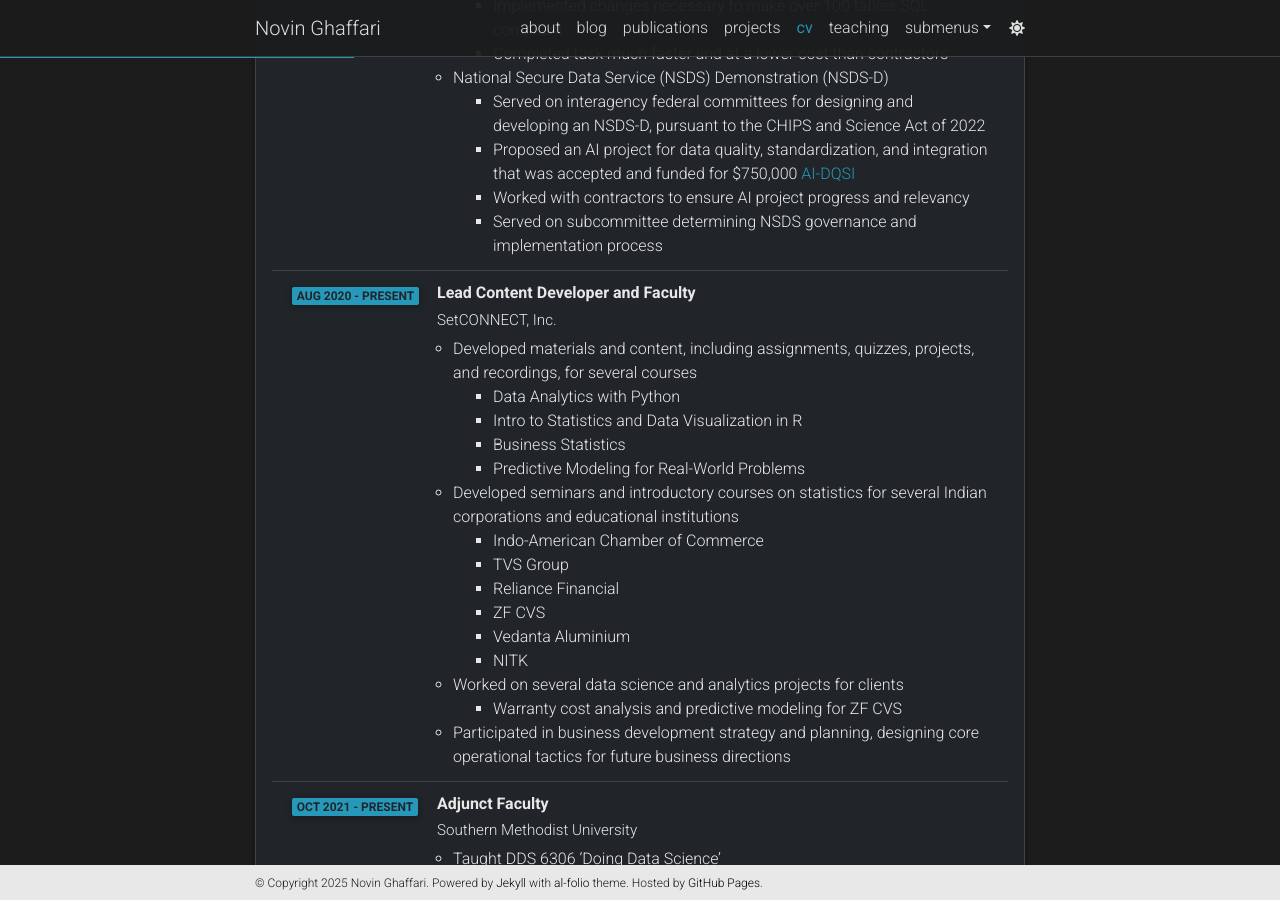
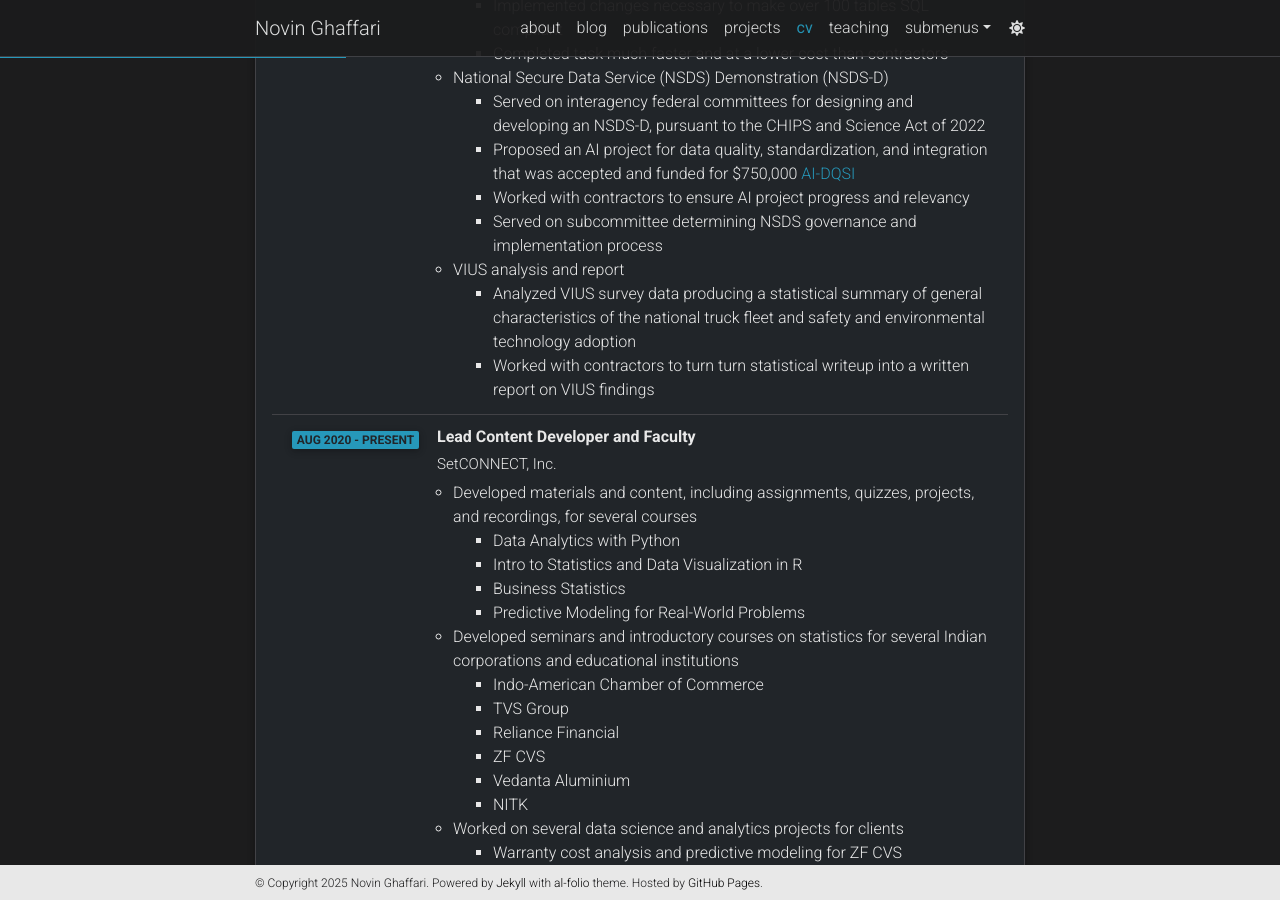
Before and after one commit to nghaffari/nghaffari.github.io, a Jekyll site: the page built from _pages/cv.md, in a window 1280 px wide and 900 px high, scrolled down 1757 px. Built offline with Jekyll 4.4.1, drawn with Linux system fonts in a browser that asks for light colours; comment, search, counter and statistics services are not loaded; a style sheet for code colours, icons or effects is not loaded.

Commit message:
Update cv.yml

```diff
--- a/_data/cv.yml
+++ b/_data/cv.yml
@@ -69,6 +69,10 @@
             - Proposed an AI project for data quality, standardization, and integration that was accepted and funded for $750,000 <a href="https://www.americasdatahub.org/award-ai-dqsi-24/">AI-DQSI</a>
             - Worked with contractors to ensure AI project progress and relevancy
             - Served on subcommittee determining NSDS governance and implementation process
+        - title: VIUS analysis and report
+          contents:
+            - Analyzed VIUS survey data producing a statistical summary of general characteristics of the national truck fleet and safety and environmental technology adoption
+            - Worked with contractors to turn turn statistical writeup into a written report on VIUS findings
     - title: Lead Content Developer and Faculty
       institution: SetCONNECT, Inc.
       year: Aug 2020 - present
```
